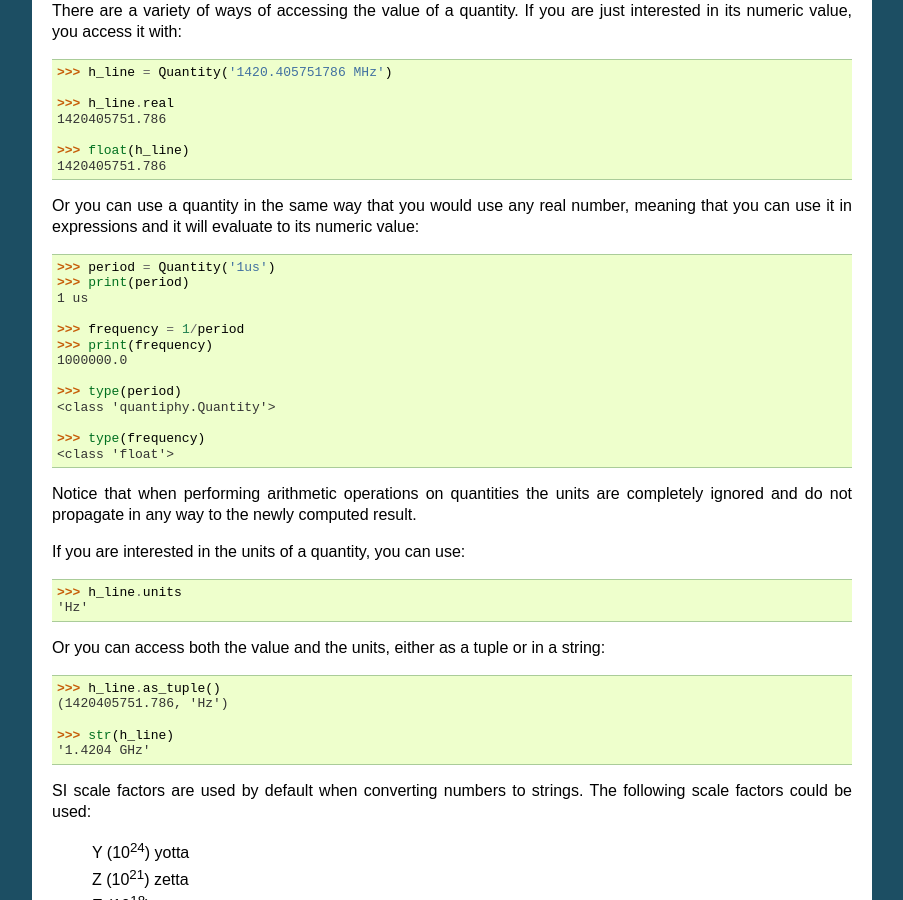
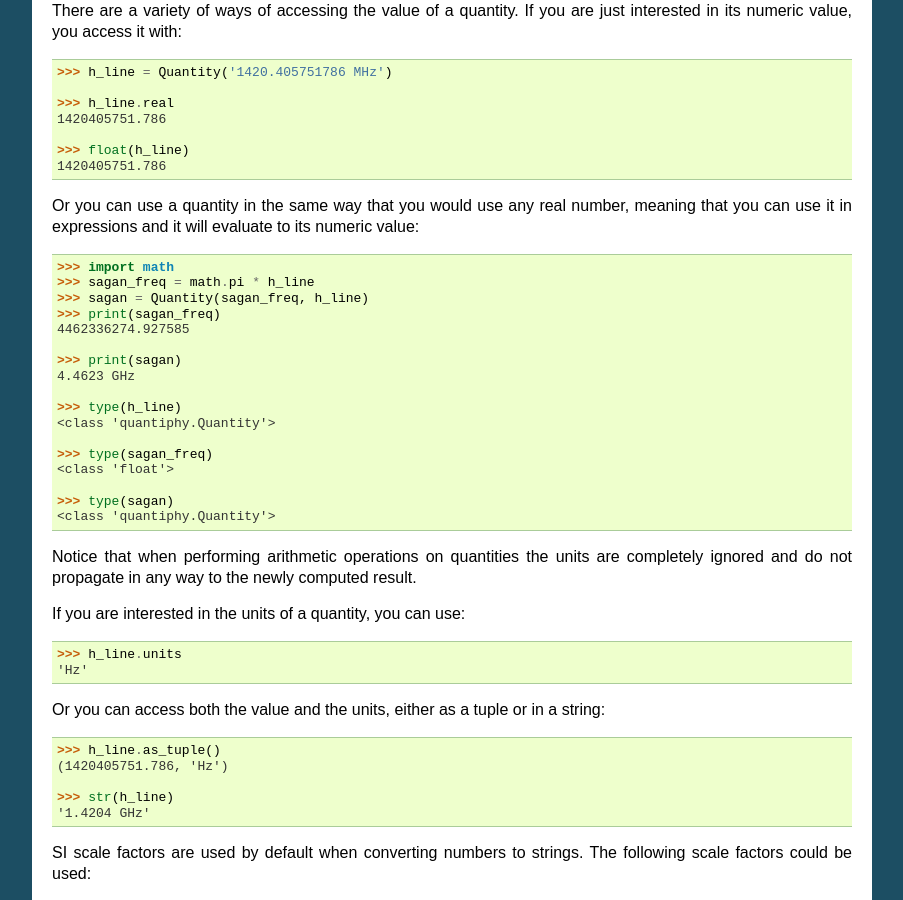
Before and after one commit to KenKundert/quantiphy, a Sphinx documentation site: the page built from doc/user.rst, in a window 1280 px wide and 900 px high, scrolled down 6128 px. Shown: the whole window, without its empty margins (198-1101 px from the left). Built offline with Sphinx 7.4.7, drawn with Linux system fonts in a browser that asks for light colours.

Commit message:
Small refinements.

```diff
--- a/README.rst
+++ b/README.rst
@@ -17,7 +17,7 @@ QuantiPhy - Physical Quantities
 .. image:: https://img.shields.io/pypi/pyversions/quantiphy.svg
     :target: https://pypi.python.org/pypi/quantiphy/
 
-.. IGNORE: pypi statics are broken and unlikely to be fixed
+.. IGNORE: pypi statistics are broken and unlikely to be fixed
     .. image:: https://img.shields.io/pypi/dm/quantiphy.svg
         :target: https://pypi.python.org/pypi/quantiphy/
 
--- a/doc/user.rst
+++ b/doc/user.rst
@@ -420,19 +420,23 @@ value:
 
 .. code-block:: python
 
-    >>> period = Quantity('1us')
-    >>> print(period)
-    1 us
+    >>> import math
+    >>> sagan_freq = math.pi * h_line
+    >>> sagan = Quantity(sagan_freq, h_line)
+    >>> print(sagan_freq)
+    4462336274.927585
 
-    >>> frequency = 1/period
-    >>> print(frequency)
-    1000000.0
+    >>> print(sagan)
+    4.4623 GHz
 
-    >>> type(period)
+    >>> type(h_line)
     <class 'quantiphy.Quantity'>
 
-    >>> type(frequency)
+    >>> type(sagan_freq)
     <class 'float'>
+
+    >>> type(sagan)
+    <class 'quantiphy.Quantity'>
 
 Notice that when performing arithmetic operations on quantities the units
 are completely ignored and do not propagate in any way to the newly computed
--- a/quantiphy.py
+++ b/quantiphy.py
@@ -841,7 +841,10 @@ class Quantity(float):
         sf_or_units = '[a-zA-Z_μ°ÅΩ℧]+'
             # must match units or scale factors: add μ, make non-optional
         left_delimit = r'(?:\A|(?<=[^a-zA-Z0-9_.]))'
-        right_delimit = r'(?=[^-+0-9_]|\Z)'
+        right_delimit = r'(?=[^-+0-9]|\Z)'
+            # right_delim excludes [-+0-9] to avoid matches with 1e2, 1e-2, 1e+2
+            # this is not great because it seems like it should fail for
+            # 10uA+20uA, but it does not and I don't know why.
         cls.embedded_si_notation = re.compile(
             '{left_delimit}{mantissa}{sf_or_units}{right_delimit}'.format(
                 **locals()
```
Also changed, not shown: test_misc.py (+9 -0 lines).
